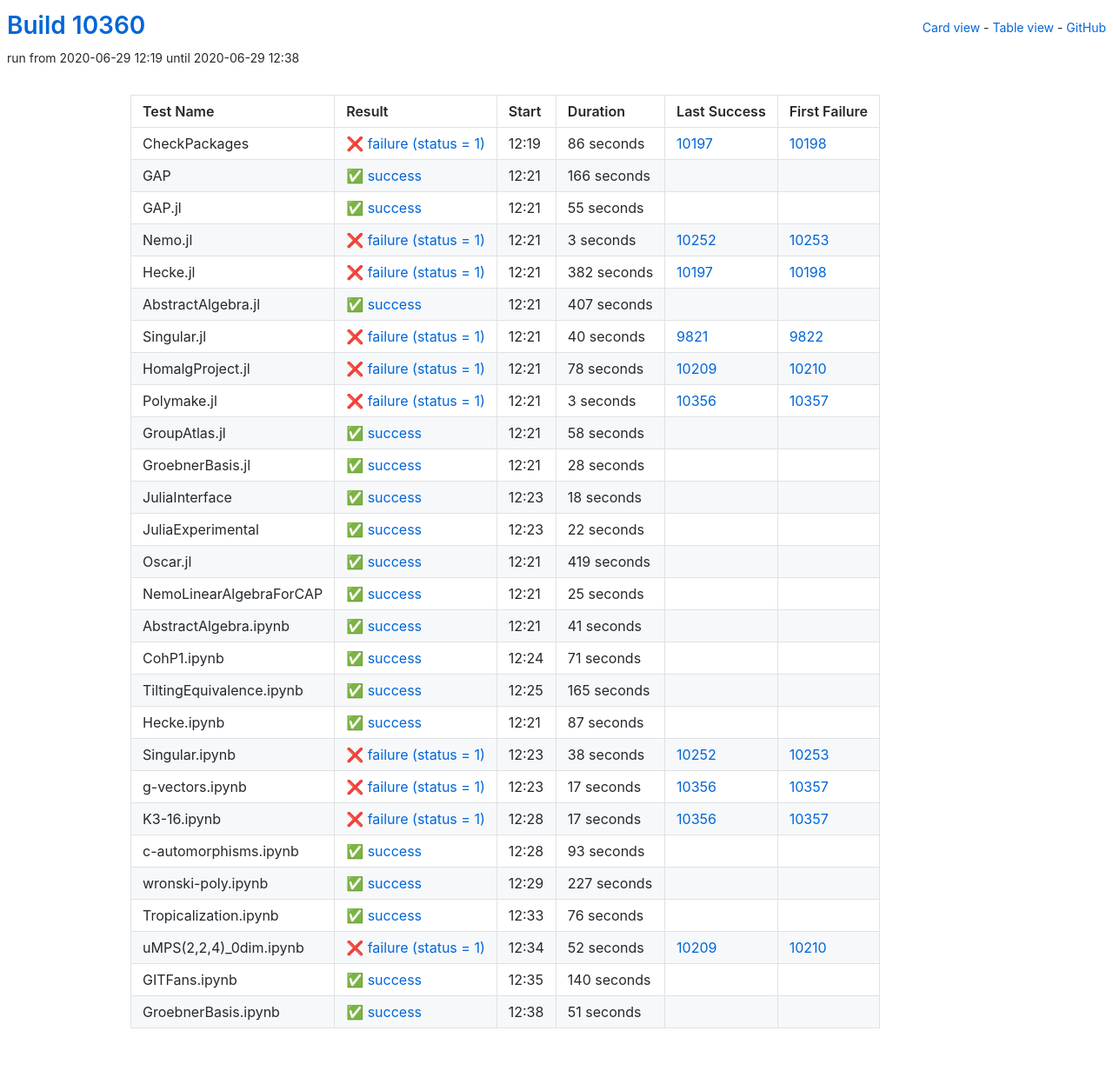
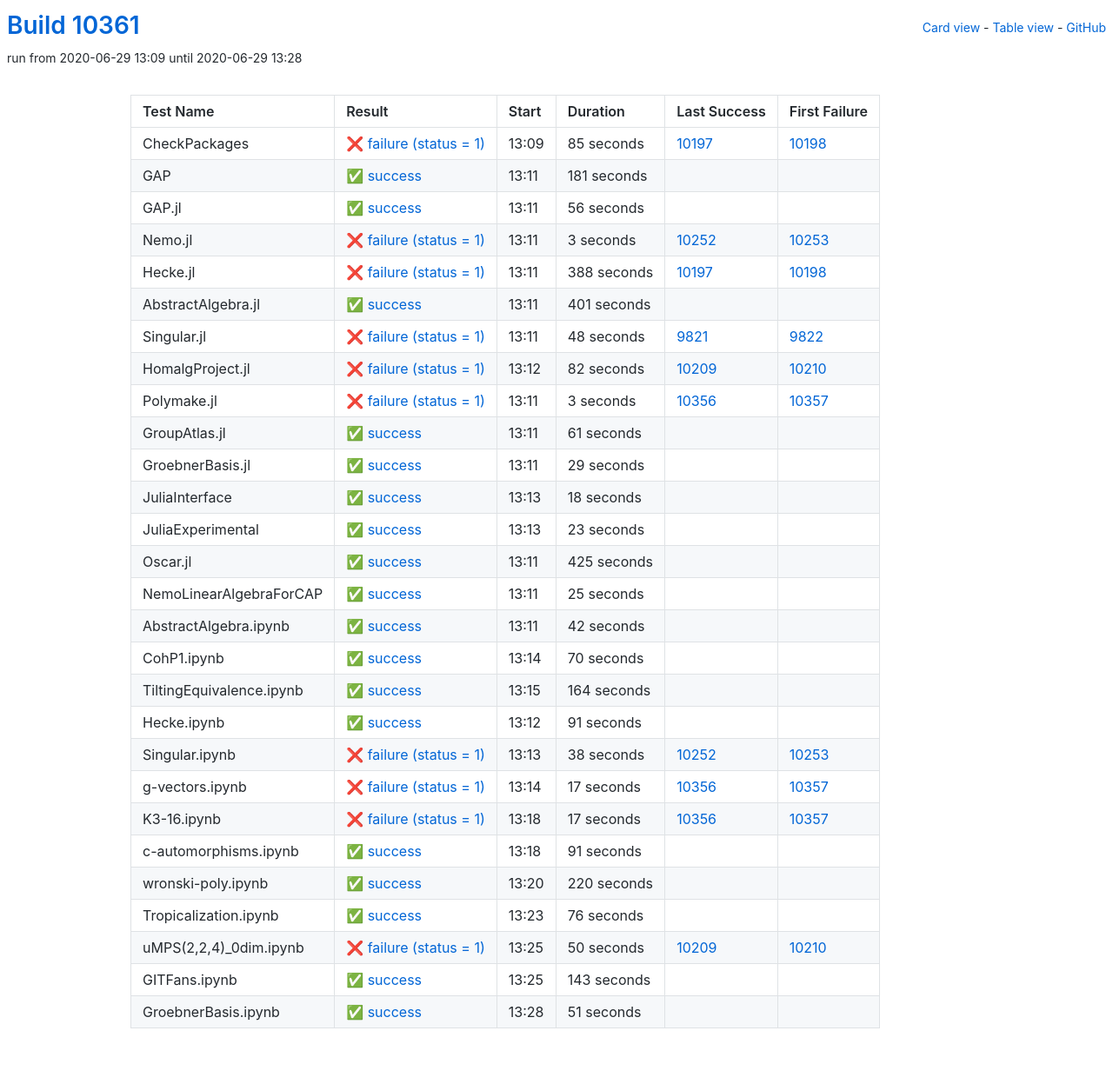
Before and after one commit to oscar-system/oscar-ci-status, a Jekyll site: the page built from table.html, in a window 1280 px wide. Shown: the whole page at 87% size. Built offline with Jekyll 4.4.1, drawn with Linux system fonts in a browser that asks for light colours.

Commit message:
Build #10361

```diff
--- a/_data/ci.yml
+++ b/_data/ci.yml
@@ -1,6 +1,6 @@
 ---
-build: 10360
-build_url: https://oscarci.mathematik.uni-kl.de/job/oscar/10360/
+build: 10361
+build_url: https://oscarci.mathematik.uni-kl.de/job/oscar/10361/
 job: oscar
 organization: oscar-system
 repo: oscar-ci-status
@@ -8,44 +8,44 @@
 tests:
 - name: CheckPackages
   id: checkpackages
-  log: https://oscarci.mathematik.uni-kl.de/job/oscar/10360/artifact/logs/build-10360/CheckPackages.log
-  start: 2020-06-29 12:19
+  log: https://oscarci.mathematik.uni-kl.de/job/oscar/10361/artifact/logs/build-10361/CheckPackages.log
+  start: 2020-06-29 13:09
   success: false
   exitcode: 1
   status: failure
-  duration: 86
+  duration: 85
   last_success: 10197
   last_success_url: https://oscarci.mathematik.uni-kl.de/job/oscar/10197/
   first_failure: 10198
   first_failure_url: https://oscarci.mathematik.uni-kl.de/job/oscar/10198/
 - name: GAP
   id: gap
-  log: https://oscarci.mathematik.uni-kl.de/job/oscar/10360/artifact/logs/build-10360/GAP.log
-  start: 2020-06-29 12:21
+  log: https://oscarci.mathematik.uni-kl.de/job/oscar/10361/artifact/logs/build-10361/GAP.log
+  start: 2020-06-29 13:11
   success: true
   exitcode: 0
   status: success
-  duration: 166
+  duration: 181
   last_success: false
   last_success_url:
   first_failure: false
   first_failure_url:
 - name: GAP.jl
   id: gap-jl
-  log: https://oscarci.mathematik.uni-kl.de/job/oscar/10360/artifact/logs/build-10360/GAP.jl.log
-  start: 2020-06-29 12:21
+  log: https://oscarci.mathematik.uni-kl.de/job/oscar/10361/artifact/logs/build-10361/GAP.jl.log
+  start: 2020-06-29 13:11
   success: true
   exitcode: 0
   status: success
-  duration: 55
+  duration: 56
   last_success: false
   last_success_url:
   first_failure: false
   first_failure_url:
 - name: Nemo.jl
   id: nemo-jl
-  log: https://oscarci.mathematik.uni-kl.de/job/oscar/10360/artifact/logs/build-10360/Nemo.jl.log
-  start: 2020-06-29 12:21
+  log: https://oscarci.mathematik.uni-kl.de/job/oscar/10361/artifact/logs/build-10361/Nemo.jl.log
+  start: 2020-06-29 13:11
   success: false
   exitcode: 1
   status: failure
@@ -56,56 +56,56 @@
   first_failure_url: https://oscarci.mathematik.uni-kl.de/job/oscar/10253/
 - name: Hecke.jl
   id: hecke-jl
-  log: https://oscarci.mathematik.uni-kl.de/job/oscar/10360/artifact/logs/build-10360/Hecke.jl.log
-  start: 2020-06-29 12:21
+  log: https://oscarci.mathematik.uni-kl.de/job/oscar/10361/artifact/logs/build-10361/Hecke.jl.log
+  start: 2020-06-29 13:11
   success: false
   exitcode: 1
   status: failure
-  duration: 382
+  duration: 388
   last_success: 10197
   last_success_url: https://oscarci.mathematik.uni-kl.de/job/oscar/10197/
   first_failure: 10198
   first_failure_url: https://oscarci.mathematik.uni-kl.de/job/oscar/10198/
 - name: AbstractAlgebra.jl
   id: abstractalgebra-jl
-  log: https://oscarci.mathematik.uni-kl.de/job/oscar/10360/artifact/logs/build-10360/AbstractAlgebra.jl.log
-  start: 2020-06-29 12:21
+  log: https://oscarci.mathematik.uni-kl.de/job/oscar/10361/artifact/logs/build-10361/AbstractAlgebra.jl.log
+  start: 2020-06-29 13:11
   success: true
   exitcode: 0
   status: success
-  duration: 407
+  duration: 401
   last_success: false
   last_success_url:
   first_failure: false
   first_failure_url:
 - name: Singular.jl
   id: singular-jl
-  log: https://oscarci.mathematik.uni-kl.de/job/oscar/10360/artifact/logs/build-10360/Singular.jl.log
-  start: 2020-06-29 12:21
+  log: https://oscarci.mathematik.uni-kl.de/job/oscar/10361/artifact/logs/build-10361/Singular.jl.log
+  start: 2020-06-29 13:11
   success: false
   exitcode: 1
   status: failure
-  duration: 40
+  duration: 48
   last_success: 9821
   last_success_url: https://oscarci.mathematik.uni-kl.de/job/oscar/9821/
   first_failure: 9822
   first_failure_url: https://oscarci.mathematik.uni-kl.de/job/oscar/9822/
 - name: HomalgProject.jl
   id: homalgproject-jl
-  log: https://oscarci.mathematik.uni-kl.de/job/oscar/10360/artifact/logs/build-10360/HomalgProject.jl.log
-  start: 2020-06-29 12:21
+  log: https://oscarci.mathematik.uni-kl.de/job/oscar/10361/artifact/logs/build-10361/HomalgProject.jl.log
+  start: 2020-06-29 13:12
   success: false
   exitcode: 1
   status: failure
-  duration: 78
+  duration: 82
   last_success: 10209
   last_success_url: https://oscarci.mathematik.uni-kl.de/job/oscar/10209/
   first_failure: 10210
   first_failure_url: https://oscarci.mathematik.uni-kl.de/job/oscar/10210/
 - name: Polymake.jl
   id: polymake-jl
-  log: https://oscarci.mathematik.uni-kl.de/job/oscar/10360/artifact/logs/build-10360/Polymake.jl.log
-  start: 2020-06-29 12:21
+  log: https://oscarci.mathematik.uni-kl.de/job/oscar/10361/artifact/logs/build-10361/Polymake.jl.log
+  start: 2020-06-29 13:11
   success: false
   exitcode: 1
   status: failure
@@ -116,32 +116,32 @@
   first_failure_url: https://oscarci.mathematik.uni-kl.de/job/oscar/10357/
 - name: GroupAtlas.jl
   id: groupatlas-jl
-  log: https://oscarci.mathematik.uni-kl.de/job/oscar/10360/artifact/logs/build-10360/GroupAtlas.jl.log
-  start: 2020-06-29 12:21
+  log: https://oscarci.mathematik.uni-kl.de/job/oscar/10361/artifact/logs/build-10361/GroupAtlas.jl.log
+  start: 2020-06-29 13:11
   success: true
   exitcode: 0
   status: success
-  duration: 58
+  duration: 61
   last_success: false
   last_success_url:
   first_failure: false
   first_failure_url:
 - name: GroebnerBasis.jl
   id: groebnerbasis-jl
-  log: https://oscarci.mathematik.uni-kl.de/job/oscar/10360/artifact/logs/build-10360/GroebnerBasis.jl.log
-  start: 2020-06-29 12:21
+  log: https://oscarci.mathematik.uni-kl.de/job/oscar/10361/artifact/logs/build-10361/GroebnerBasis.jl.log
+  start: 2020-06-29 13:11
   success: true
   exitcode: 0
   status: success
-  duration: 28
+  duration: 29
   last_success: false
   last_success_url:
   first_failure: false
   first_failure_url:
 - name: JuliaInterface
   id: juliainterface
-  log: https://oscarci.mathematik.uni-kl.de/job/oscar/10360/artifact/logs/build-10360/JuliaInterface.log
-  start: 2020-06-29 12:23
+  log: https://oscarci.mathematik.uni-kl.de/job/oscar/10361/artifact/logs/build-10361/JuliaInterface.log
+  start: 2020-06-29 13:13
   success: true
   exitcode: 0
   status: success
@@ -152,32 +152,32 @@
   first_failure_url:
 - name: JuliaExperimental
   id: juliaexperimental
-  log: https://oscarci.mathematik.uni-kl.de/job/oscar/10360/artifact/logs/build-10360/JuliaExperimental.log
-  start: 2020-06-29 12:23
+  log: https://oscarci.mathematik.uni-kl.de/job/oscar/10361/artifact/logs/build-10361/JuliaExperimental.log
+  start: 2020-06-29 13:13
   success: true
   exitcode: 0
   status: success
-  duration: 22
+  duration: 23
   last_success: false
   last_success_url:
   first_failure: false
   first_failure_url:
 - name: Oscar.jl
   id: oscar-jl
-  log: https://oscarci.mathematik.uni-kl.de/job/oscar/10360/artifact/logs/build-10360/Oscar.jl.log
-  start: 2020-06-29 12:21
+  log: https://oscarci.mathematik.uni-kl.de/job/oscar/10361/artifact/logs/build-10361/Oscar.jl.log
+  start: 2020-06-29 13:11
   success: true
   exitcode: 0
   status: success
-  duration: 419
+  duration: 425
   last_success: false
   last_success_url:
   first_failure: false
   first_failure_url:
 - name: NemoLinearAlgebraForCAP
   id: nemolinearalgebraforcap
-  log: https://oscarci.mathematik.uni-kl.de/job/oscar/10360/artifact/logs/build-10360/NemoLinearAlgebraForCAP.log
-  start: 2020-06-29 12:21
+  log: https://oscarci.mathematik.uni-kl.de/job/oscar/10361/artifact/logs/build-10361/NemoLinearAlgebraForCAP.log
+  start: 2020-06-29 13:11
   success: true
   exitcode: 0
   status: success
@@ -188,56 +188,56 @@
   first_failure_url:
 - name: AbstractAlgebra.ipynb
   id: abstractalgebra-ipynb
-  log: https://oscarci.mathematik.uni-kl.de/job/oscar/10360/artifact/logs/build-10360/AbstractAlgebra.ipynb.log
-  start: 2020-06-29 12:21
+  log: https://oscarci.mathematik.uni-kl.de/job/oscar/10361/artifact/logs/build-10361/AbstractAlgebra.ipynb.log
+  start: 2020-06-29 13:11
   success: true
   exitcode: 0
   status: success
-  duration: 41
+  duration: 42
   last_success: false
   last_success_url:
   first_failure: false
   first_failure_url:
 - name: CohP1.ipynb
   id: cohp1-ipynb
-  log: https://oscarci.mathematik.uni-kl.de/job/oscar/10360/artifact/logs/build-10360/CohP1.ipynb.log
-  start: 2020-06-29 12:24
+  log: https://oscarci.mathematik.uni-kl.de/job/oscar/10361/artifact/logs/build-10361/CohP1.ipynb.log
+  start: 2020-06-29 13:14
   success: true
   exitcode: 0
   status: success
-  duration: 71
+  duration: 70
   last_success: false
   last_success_url:
   first_failure: false
   first_failure_url:
 - name: TiltingEquivalence.ipynb
   id: tiltingequivalence-ipynb
-  log: https://oscarci.mathematik.uni-kl.de/job/oscar/10360/artifact/logs/build-10360/TiltingEquivalence.ipynb.log
-  start: 2020-06-29 12:25
+  log: https://oscarci.mathematik.uni-kl.de/job/oscar/10361/artifact/logs/build-10361/TiltingEquivalence.ipynb.log
+  start: 2020-06-29 13:15
   success: true
   exitcode: 0
   status: success
-  duration: 165
+  duration: 164
   last_success: false
   last_success_url:
   first_failure: false
   first_failure_url:
 - name: Hecke.ipynb
   id: hecke-ipynb
-  log: https://oscarci.mathematik.uni-kl.de/job/oscar/10360/artifact/logs/build-10360/Hecke.ipynb.log
-  start: 2020-06-29 12:21
+  log: https://oscarci.mathematik.uni-kl.de/job/oscar/10361/artifact/logs/build-10361/Hecke.ipynb.log
+  start: 2020-06-29 13:12
   success: true
   exitcode: 0
   status: success
-  duration: 87
+  duration: 91
   last_success: false
   last_success_url:
   first_failure: false
   first_failure_url:
 - name: Singular.ipynb
   id: singular-ipynb
-  log: https://oscarci.mathematik.uni-kl.de/job/oscar/10360/artifact/logs/build-10360/Singular.ipynb.log
-  start: 2020-06-29 12:23
+  log: https://oscarci.mathematik.uni-kl.de/job/oscar/10361/artifact/logs/build-10361/Singular.ipynb.log
+  start: 2020-06-29 13:13
   success: false
   exitcode: 1
   status: failure
@@ -248,8 +248,8 @@
   first_failure_url: https://oscarci.mathematik.uni-kl.de/job/oscar/10253/
 - name: g-vectors.ipynb
   id: g-vectors-ipynb
-  log: https://oscarci.mathematik.uni-kl.de/job/oscar/10360/artifact/logs/build-10360/g-vectors.ipynb.log
-  start: 2020-06-29 12:23
+  log: https://oscarci.mathematik.uni-kl.de/job/oscar/10361/artifact/logs/build-10361/g-vectors.ipynb.log
+  start: 2020-06-29 13:14
   success: false
   exitcode: 1
   status: failure
@@ -260,8 +260,8 @@
   first_failure_url: https://oscarci.mathematik.uni-kl.de/job/oscar/10357/
 - name: K3-16.ipynb
   id: k3-16-ipynb
-  log: https://oscarci.mathematik.uni-kl.de/job/oscar/10360/artifact/logs/build-10360/K3-16.ipynb.log
-  start: 2020-06-29 12:28
+  log: https://oscarci.mathematik.uni-kl.de/job/oscar/10361/artifact/logs/build-10361/K3-16.ipynb.log
+  start: 2020-06-29 13:18
   success: false
   exitcode: 1
   status: failure
@@ -272,32 +272,32 @@
   first_failure_url: https://oscarci.mathematik.uni-kl.de/job/oscar/10357/
 - name: c-automorphisms.ipynb
   id: c-automorphisms-ipynb
-  log: https://oscarci.mathematik.uni-kl.de/job/oscar/10360/artifact/logs/build-10360/c-automorphisms.ipynb.log
-  start: 2020-06-29 12:28
+  log: https://oscarci.mathematik.uni-kl.de/job/oscar/10361/artifact/logs/build-10361/c-automorphisms.ipynb.log
+  start: 2020-06-29 13:18
   success: true
   exitcode: 0
   status: success
-  duration: 93
+  duration: 91
   last_success: false
   last_success_url:
   first_failure: false
   first_failure_url:
 - name: wronski-poly.ipynb
   id: wronski-poly-ipynb
-  log: https://oscarci.mathematik.uni-kl.de/job/oscar/10360/artifact/logs/build-10360/wronski-poly.ipynb.log
-  start: 2020-06-29 12:29
+  log: https://oscarci.mathematik.uni-kl.de/job/oscar/10361/artifact/logs/build-10361/wronski-poly.ipynb.log
+  start: 2020-06-29 13:20
   success: true
   exitcode: 0
   status: success
-  duration: 227
+  duration: 220
   last_success: false
   last_success_url:
   first_failure: false
   first_failure_url:
 - name: Tropicalization.ipynb
   id: tropicalization-ipynb
-  log: https://oscarci.mathematik.uni-kl.de/job/oscar/10360/artifact/logs/build-10360/Tropicalization.ipynb.log
-  start: 2020-06-29 12:33
+  log: https://oscarci.mathematik.uni-kl.de/job/oscar/10361/artifact/logs/build-10361/Tropicalization.ipynb.log
+  start: 2020-06-29 13:23
   success: true
   exitcode: 0
   status: success
@@ -308,32 +308,32 @@
   first_failure_url:
 - name: uMPS(2,2,4)_0dim.ipynb
   id: umps-2-2-4-0dim-ipynb
-  log: https://oscarci.mathematik.uni-kl.de/job/oscar/10360/artifact/logs/build-10360/uMPS-2-2-4-_0dim.ipynb.log
-  start: 2020-06-29 12:34
+  log: https://oscarci.mathematik.uni-kl.de/job/oscar/10361/artifact/logs/build-10361/uMPS-2-2-4-_0dim.ipynb.log
+  start: 2020-06-29 13:25
   success: false
   exitcode: 1
   status: failure
-  duration: 52
+  duration: 50
   last_success: 10209
   last_success_url: https://oscarci.mathematik.uni-kl.de/job/oscar/10209/
   first_failure: 10210
   first_failure_url: https://oscarci.mathematik.uni-kl.de/job/oscar/10210/
 - name: GITFans.ipynb
   id: gitfans-ipynb
-  log: https://oscarci.mathematik.uni-kl.de/job/oscar/10360/artifact/logs/build-10360/GITFans.ipynb.log
-  start: 2020-06-29 12:35
+  log: https://oscarci.mathematik.uni-kl.de/job/oscar/10361/artifact/logs/build-10361/GITFans.ipynb.log
+  start: 2020-06-29 13:25
   success: true
   exitcode: 0
   status: success
-  duration: 140
+  duration: 143
   last_success: false
   last_success_url:
   first_failure: false
   first_failure_url:
 - name: GroebnerBasis.ipynb
   id: groebnerbasis-ipynb
-  log: https://oscarci.mathematik.uni-kl.de/job/oscar/10360/artifact/logs/build-10360/GroebnerBasis.ipynb.log
-  start: 2020-06-29 12:38
+  log: https://oscarci.mathematik.uni-kl.de/job/oscar/10361/artifact/logs/build-10361/GroebnerBasis.ipynb.log
+  start: 2020-06-29 13:28
   success: true
   exitcode: 0
   status: success
```
Also changed, not shown: README.md.
